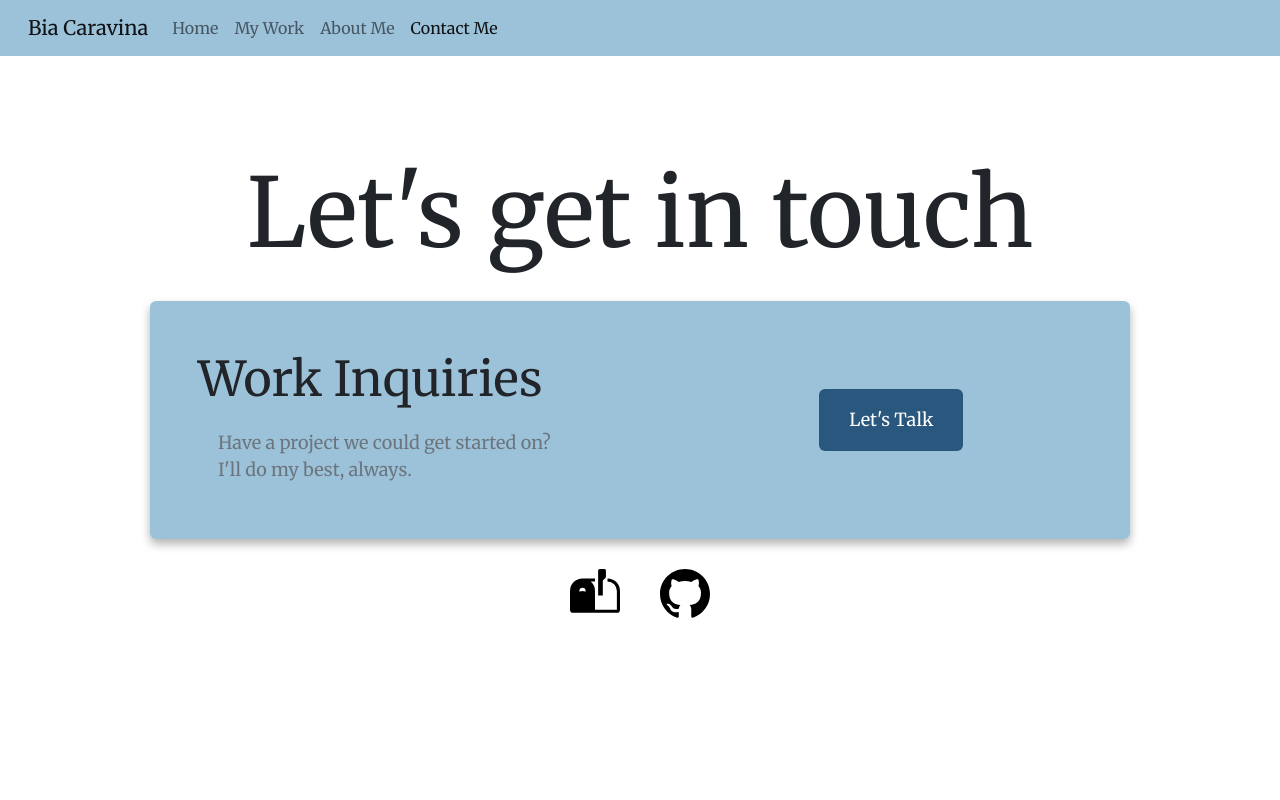
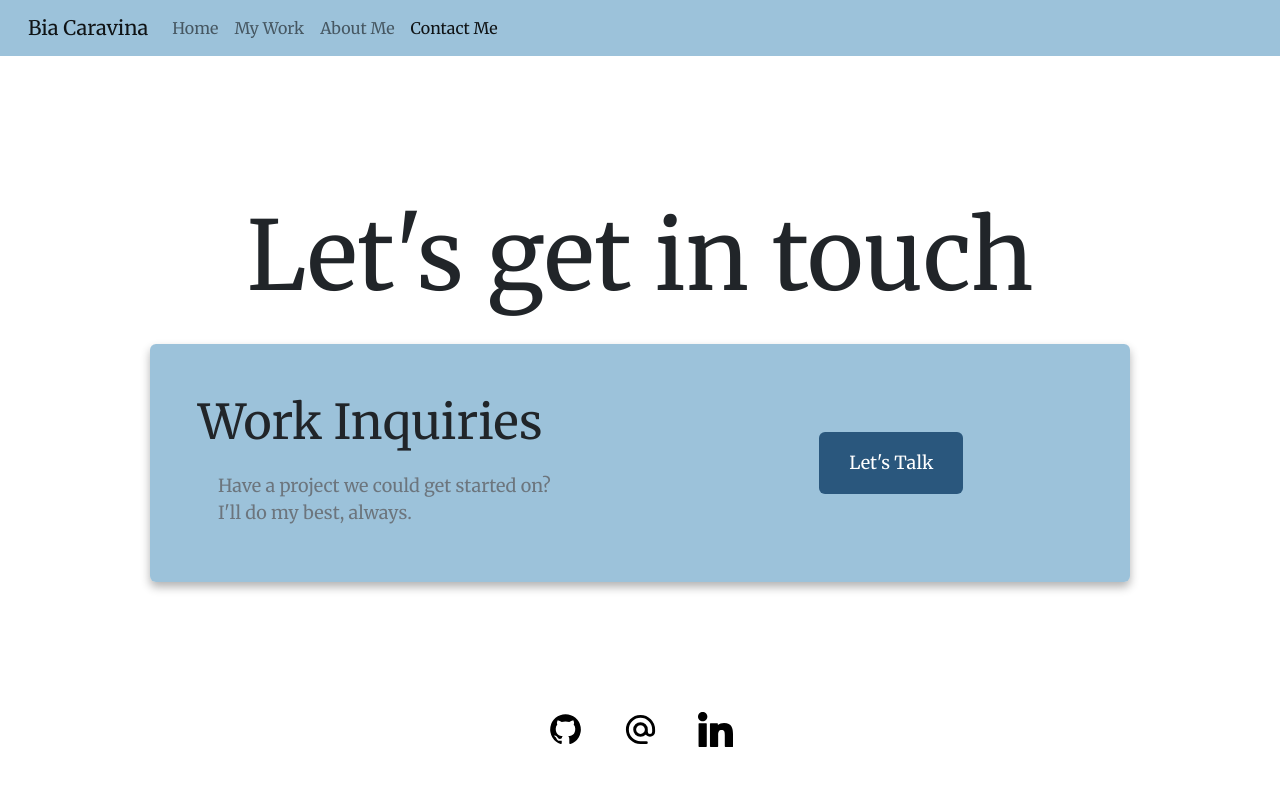
Before and after one commit to BCaravina/intro-and-portfolio, a website: page contact.html in a window 1280 px wide. Drawn offline with nearby package versions, Linux system fonts and the light colour scheme; a web font is replaced by a local one.

Commit message:
Added footer with social links to all pages; substituted images SVGs

```diff
--- a/contact.html
+++ b/contact.html
@@ -72,6 +72,7 @@
         </div>
       </div>
     </nav>
+    <div class="contact-container">
       <h1>Let's get in touch</h1>
       <div class="contact-info">
         <div class="row align-items-center">
@@ -89,32 +90,45 @@
           </div>
         </div>
       </div>
+    </div>
+    <footer>
       <div class="contact-links">
         <a
+          href="https://www.github.com/BCaravina"
+          target="_blank"
+          class="github-icon"
+          title="GitHub Profile"
+        >
+          <img
+            src="/images/github-logo.svg"
+            class="icons"
+            alt="svg of github icon"
+          />
+        </a>
+        <a
           href="mailto:bianovocaravina@gmail.com"
-        class="email-link"
+          class="email-icon"
           title="Email Bia Caravina"
         >
           <img
-          src="/images/mailbox-icon.svg"
-          alt="svg of a mailbox icon"
-          title="Email Bia Caravina"
-          width="50px"
+            src="/images/email-icon-round.svg"
+            class="icons"
+            alt="svg of an email icon"
           />
         </a>
         <a
-        href="https://www.github.com/BCaravina"
-        class="github-link"
-        title="GitHub Profile"
+          href="https://www.linkedin.com/"
+          target="_blank"
+          class="linkedin-icon"
+          title="LinkedIn Profile"
         >
           <img
-          src="/images/github-icon.svg"
-          alt="svg of github icon"
-          title="GitHub Profile"
-          width="50px"
+            src="/images/linkedin-logo.svg"
+            class="icons"
+            alt="svg of linkedin icon"
           />
         </a>
       </div>
-    <script src="/src/script.js"></script>
+    </footer>
   </body>
 </html>
--- a/src/style.css
+++ b/src/style.css
@@ -6,10 +6,18 @@
   --primary-font: "Merriweather", serif;
 }
 
+html,
+body {
+  height: 100%;
+}
+
 body {
   font-family: var(--primary-font);
   margin: 0;
   padding: 0;
+  display: flex;
+  flex-direction: column;
+  justify-content: space-between;
 }
 
 h1,
@@ -133,6 +141,7 @@ p {
   margin: 30px 150px;
   line-height: 2;
   box-shadow: var(--box-shadow);
+  /* flex-grow: 1; */
 }
 
 .work-button {
@@ -147,9 +156,21 @@ p {
 .contact-links {
   display: flex;
   justify-content: center;
+  margin: 50px 0;
+  align-items: center;
   gap: 40px;
   font-size: 30px;
   color: var(--primary-color);
+}
+
+.icons {
+  width: 35px;
+  height: 35px;
+  transition: all 250ms ease-in-out;
+}
+
+.icons:hover {
+  transform: scale(1.3);
 }
 
 .prog-languages {
```
Also changed, not shown: about.html (+39 -0 lines), index.html (+41 -0 lines), work.html (+39 -0 lines), images/email-icon-round.svg (added), images/github-icon.svg (deleted), images/github-logo.svg (added), images/linkedin-logo.svg (added), images/mailbox-icon.svg (deleted). Lines whose indentation alone changed are shown as unchanged.
